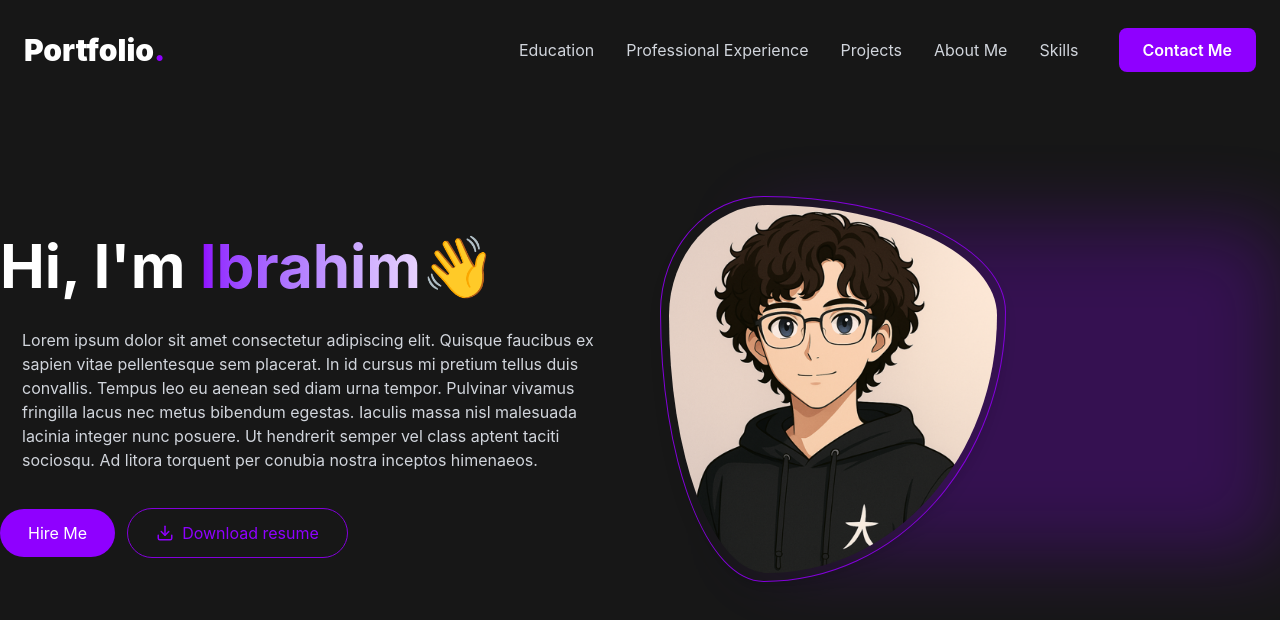
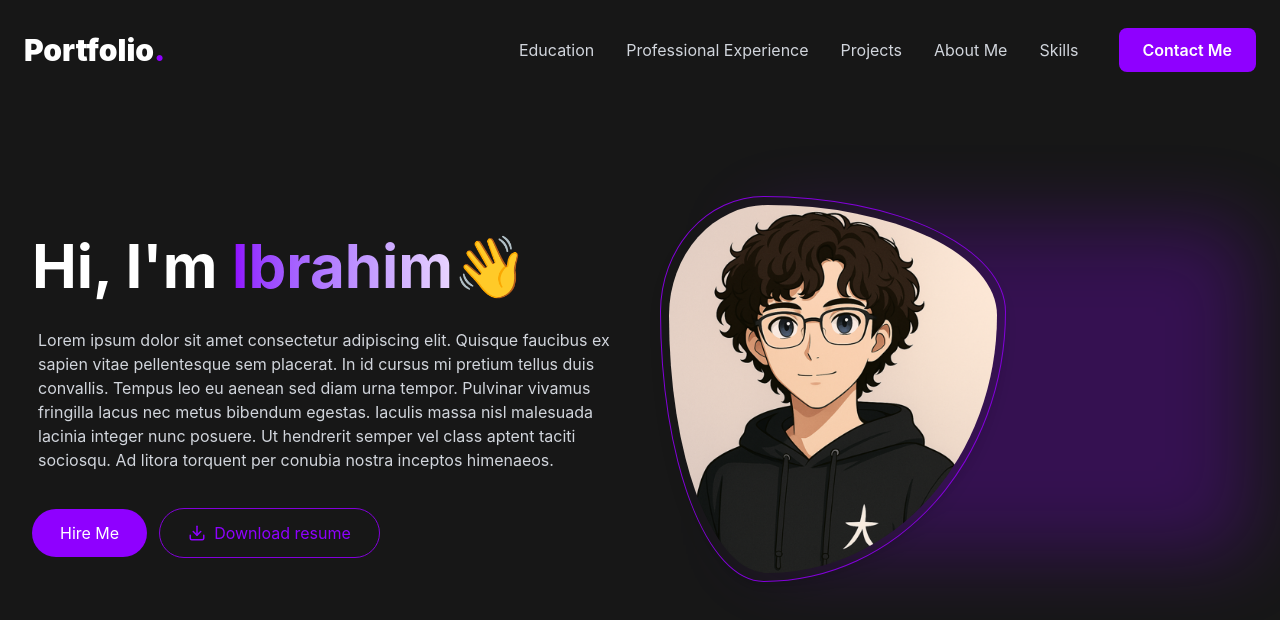
Before and after one commit to IbrahimFD0/portfolio, a React app: page / in a window 1280 px wide. Shown: the top 620 px of the page. Built offline with nearby package versions, Linux system fonts and the light colour scheme; the HTML template or start-up script is replaced by a standard one.

Commit message:
Centered HeroSection.

```diff
--- a/src/components/HeroSection.tsx
+++ b/src/components/HeroSection.tsx
@@ -15,6 +15,10 @@ const HeroSection = () => {
         opacity-40 blur-2xl"
         ></div>
       </div>
+      <div
+        className="w-full px-5 sm:px-8 md:px-12 lg:px-8
+      max-w-5xl lg:max-w-7xl mx-auto relative"
+      >
         <div
           className="grid lg:grid-cols-2 gap-10 relative pt-24
       lg:max-w-none max-w-2xl md:max-w-3xl mx-auto"
@@ -36,12 +40,12 @@ const HeroSection = () => {
             </div>
             <p className="text-gray-300 pt-8 text-center lg:text-left mx-auto max-w-xl">
               Lorem ipsum dolor sit amet consectetur adipiscing elit. Quisque
-            faucibus ex sapien vitae pellentesque sem placerat. In id cursus mi
-            pretium tellus duis convallis. Tempus leo eu aenean sed diam urna
-            tempor. Pulvinar vivamus fringilla lacus nec metus bibendum egestas.
-            Iaculis massa nisl malesuada lacinia integer nunc posuere. Ut
-            hendrerit semper vel class aptent taciti sociosqu. Ad litora
-            torquent per conubia nostra inceptos himenaeos.
+              faucibus ex sapien vitae pellentesque sem placerat. In id cursus
+              mi pretium tellus duis convallis. Tempus leo eu aenean sed diam
+              urna tempor. Pulvinar vivamus fringilla lacus nec metus bibendum
+              egestas. Iaculis massa nisl malesuada lacinia integer nunc
+              posuere. Ut hendrerit semper vel class aptent taciti sociosqu. Ad
+              litora torquent per conubia nostra inceptos himenaeos.
             </p>
             <div className="flex items-center gap-3 pt-9 flex-col sm:flex-row sm:w-max lg:mx-0">
               <button className="px-6 md:px-7 py-3 rounded-full relative group w-full sm:w-max flex justify-center">
@@ -99,6 +103,7 @@ const HeroSection = () => {
             </div>
           </div>
         </div>
+      </div>
     </section>
   );
 };
```
Lines whose indentation alone changed are shown as unchanged.
